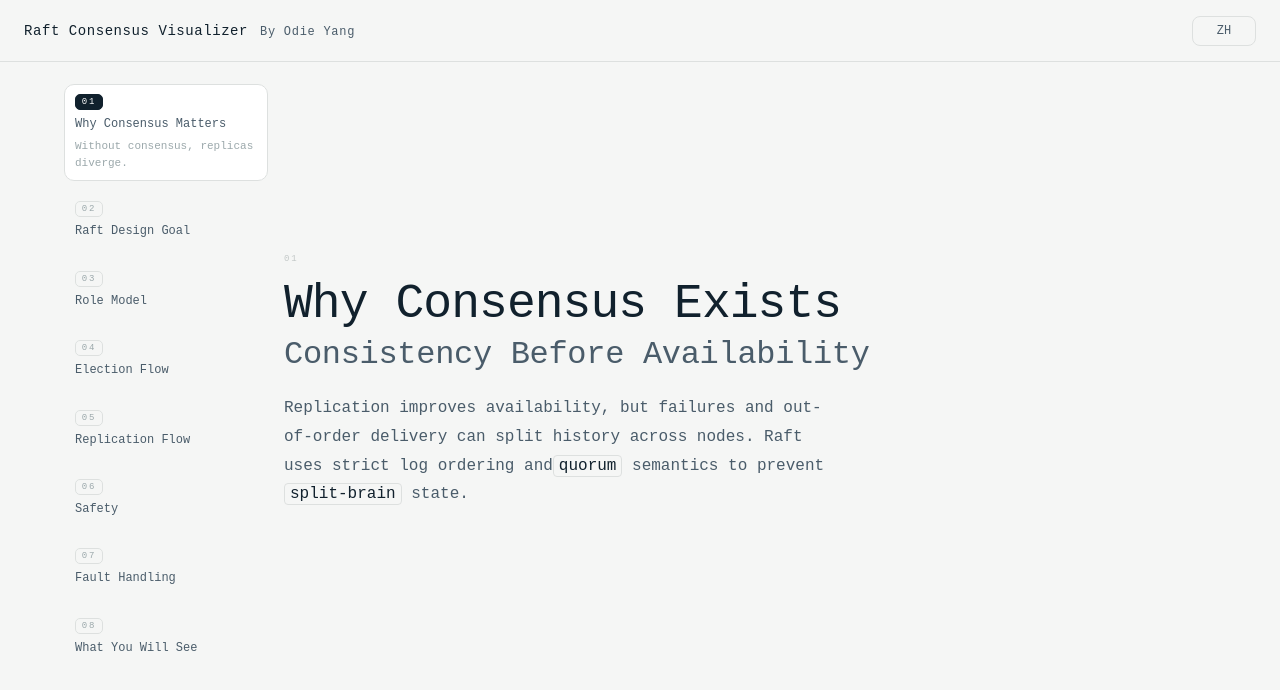
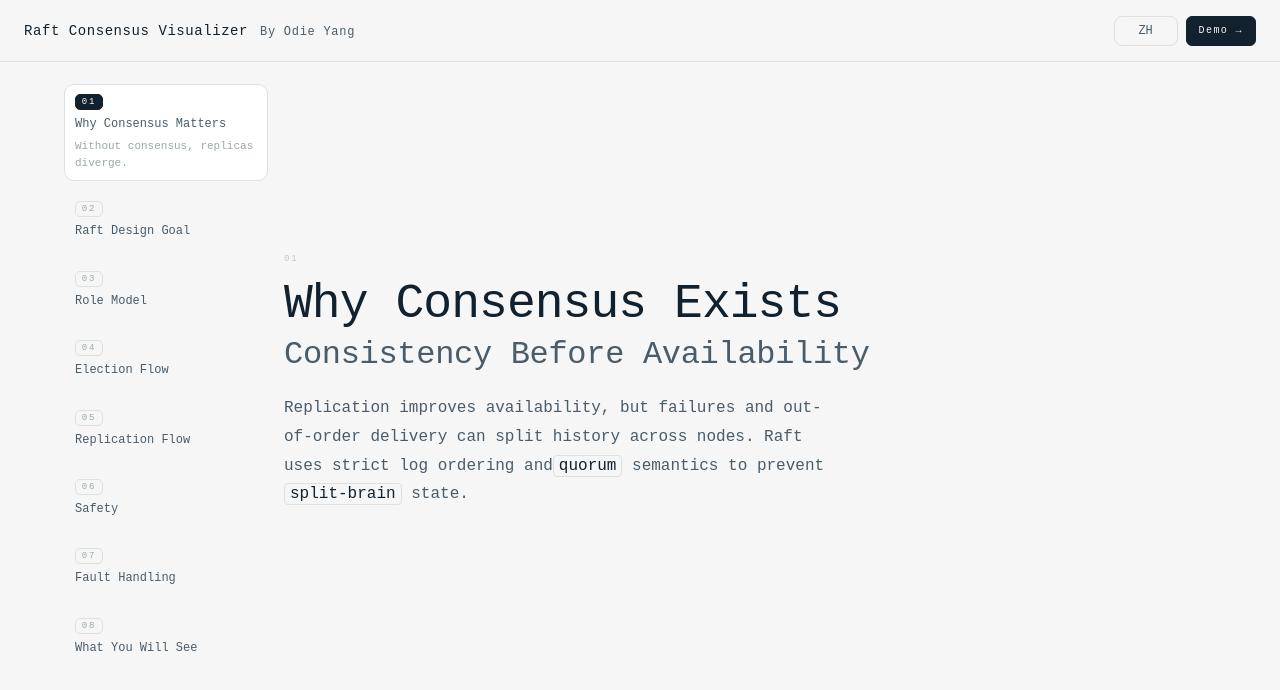
Before and after one commit to Odiethebest/raft-visualizer, a React app in the folder frontend/: page / in a window 1280 px wide. Shown: the top 690 px of the page. Built offline with nearby package versions, Linux system fonts and the light colour scheme; the HTML template or start-up script is replaced by a standard one.

Commit message:
Add desktop quick Demo button to intro header

```diff
--- a/frontend/src/components/IntroLanding.jsx
+++ b/frontend/src/components/IntroLanding.jsx
@@ -408,11 +408,9 @@ export default function IntroLanding({ lang, onStart, onToggleLang }) {
           <button className={styles.langBtn} onClick={onToggleLang}>
             {isZh ? 'EN' : 'ZH'}
           </button>
-          {isMobile && (
-            <button className={styles.demoBtn} onClick={onStart}>
-              Demo →
-            </button>
-          )}
+          <button className={styles.demoBtn} onClick={onStart}>
+            Demo →
+          </button>
         </div>
       </header>
 
--- a/frontend/src/components/IntroLanding.module.css
+++ b/frontend/src/components/IntroLanding.module.css
@@ -55,6 +55,18 @@
 
 .langBtn:hover {
   border-color: #4A5C6A;
+}
+
+.demoBtn {
+  height: 30px;
+  padding: 4px 12px;
+  border-radius: 6px;
+  border: 1px solid #11212D;
+  background: #11212D;
+  color: #F5F6F5;
+  font-size: 10px;
+  letter-spacing: 0.14em;
+  white-space: nowrap;
 }
 
 .layout {
@@ -350,14 +362,7 @@
 
   .demoBtn {
     height: 28px;
-    padding: 4px 12px;
-    border-radius: 6px;
-    border: 1px solid #11212D;
-    background: #11212D;
-    color: #F5F6F5;
-    font-size: 10px;
-    letter-spacing: 0.14em;
-    white-space: nowrap;
+    padding: 4px 11px;
   }
 
   .layout {
```
